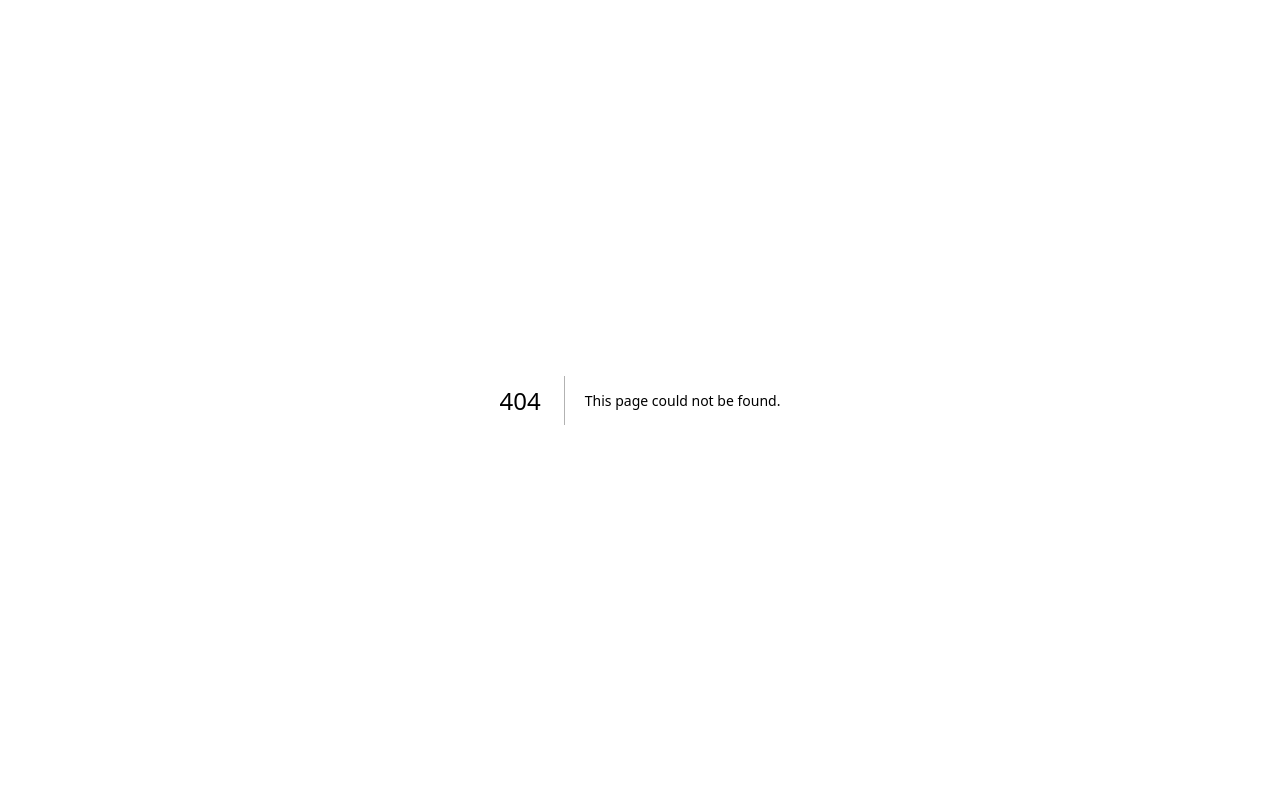
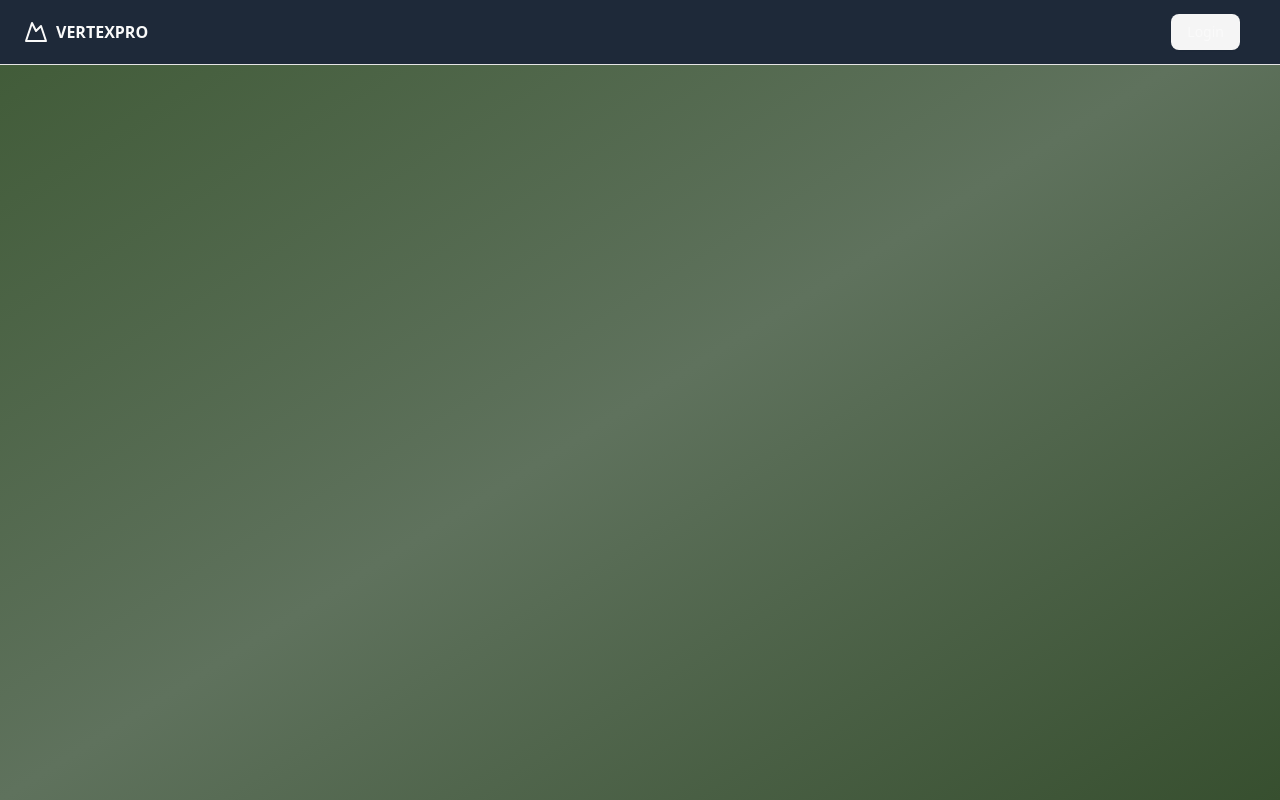
Before and after one commit to chiwasushuba/VertexProProject, a Next.js app in the folder frontend/: page /admin in a window 1280 px wide. Before the commit this address had no page. Built offline with nearby package versions, Linux system fonts and the light colour scheme.

Commit message:
feat: admin page init

```diff
--- /dev/null
+++ b/frontend/app/admin/page.tsx
@@ -0,0 +1,24 @@
+'use client'
+
+import Header from '@/components/header'
+import React, {useState} from 'react'
+import { UserType } from '@/types/userType'
+
+
+
+
+const page = () => {
+
+  const [user, setUser] = useState<UserType | null>(null)
+
+  return (
+    <div className="flex min-h-screen min-w-screen flex-col items-center bg-gradient-to-br from-[#3f5a36] via-[#5f725d] to-[#374f2f]">
+      { user ?
+      <Header variant='signedUser' /> : <Header variant='noSignedUser' />}
+
+
+    </div>
+  )
+}
+
+export default page
--- /dev/null
+++ b/frontend/types/userType.ts
@@ -0,0 +1,5 @@
+export interface UserType {
+  id: string;
+  name: string;
+  email: string;
+}
```
